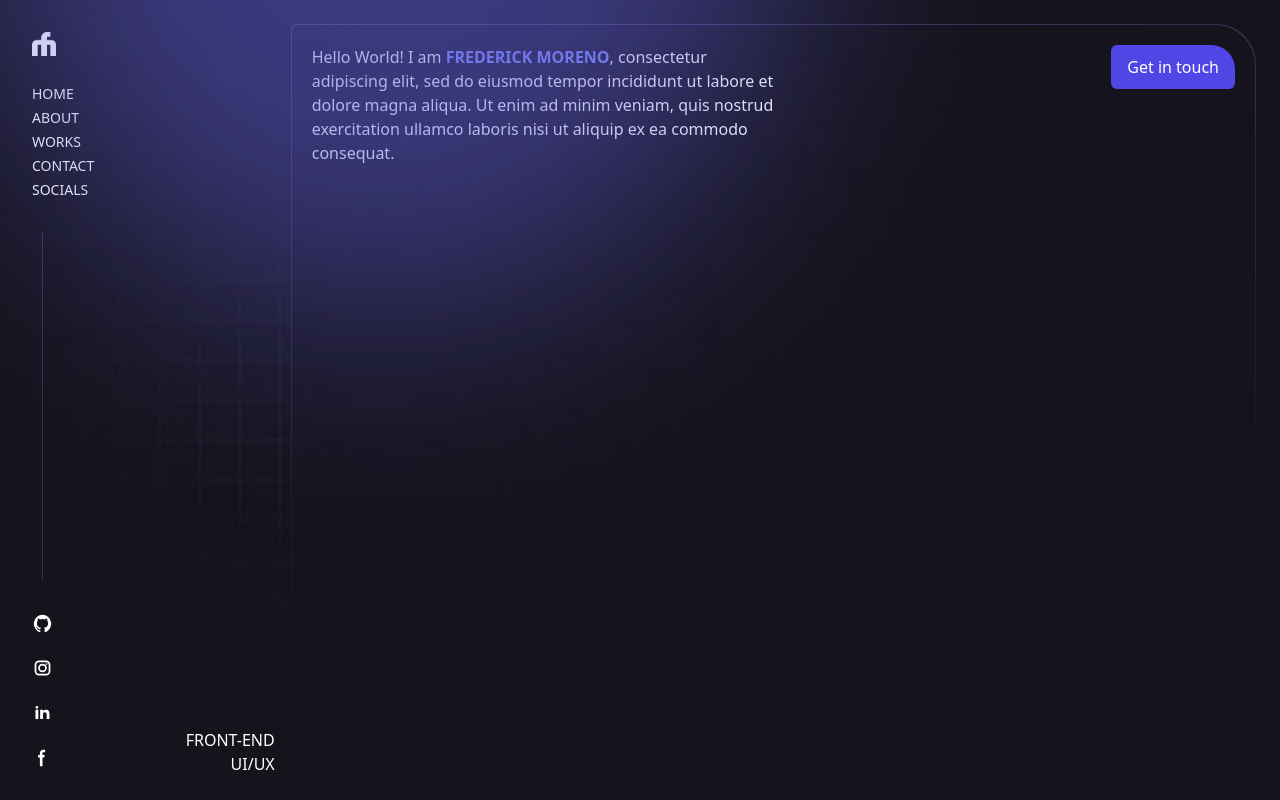
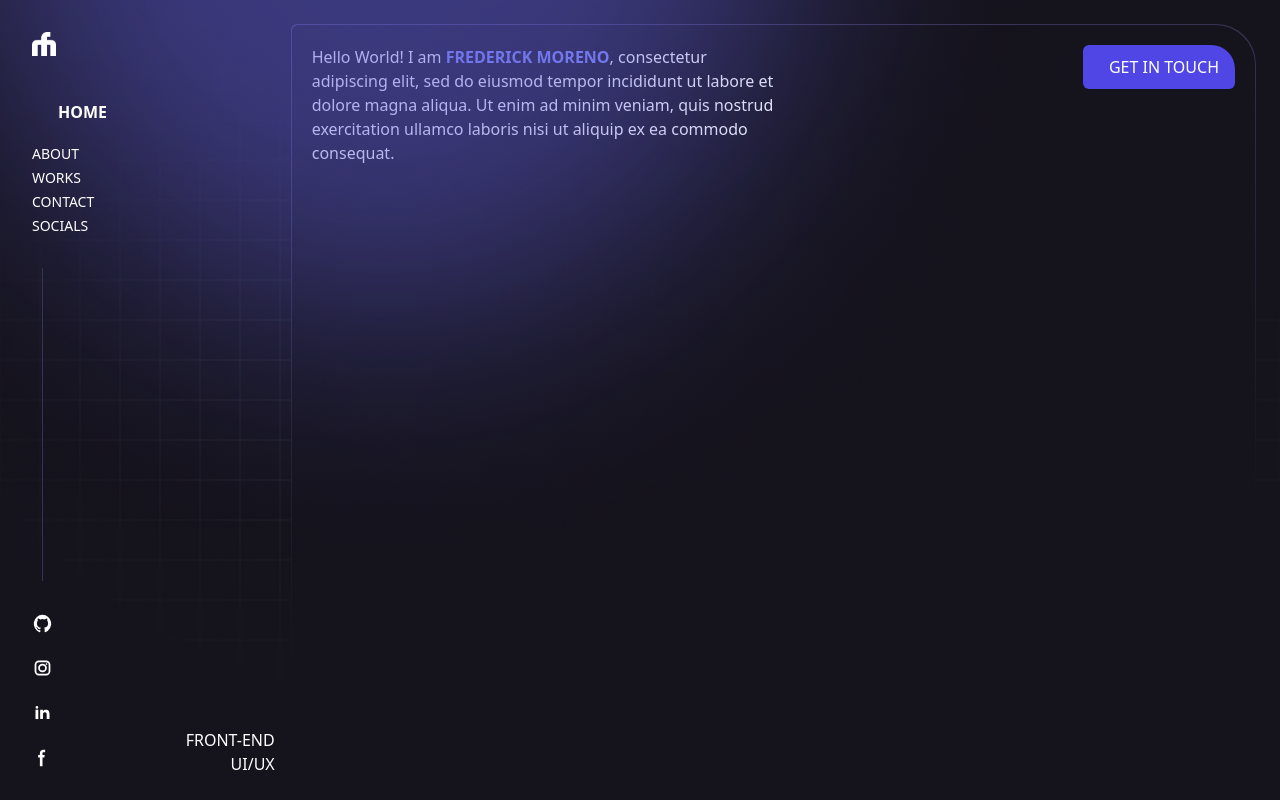
Before and after one commit to fwedwicc/FM-Portfolio, a React (Vite) app in the folder fm-portfolio/: page / in a window 1280 px wide. Built offline with nearby package versions, Linux system fonts and the light colour scheme.

Commit message:
Exploration for links styles with tailwind

```diff
--- a/fm-portfolio/index.html
+++ b/fm-portfolio/index.html
@@ -2,11 +2,11 @@
 <html lang="en">
   <head>
     <meta charset="UTF-8" />
-    <link rel="shortcut icon" href="favicon.ico" type="image/x-icon">
+    <link rel="shortcut icon" href="./FM-logo.ico" type="image/x-icon">
     <meta name="viewport" content="width=device-width, initial-scale=1.0" />
     <title>FM Portfolio</title>
   </head>
-  <body class="bg-[#15131C]">
+  <body class="bg-base">
     <div id="root"></div>
     <script type="module" src="/src/main.jsx"></script>
   </body>
--- a/fm-portfolio/src/App.jsx
+++ b/fm-portfolio/src/App.jsx
@@ -5,11 +5,11 @@ export default function App() {
   return (
     <>
       {/* Sidebar Component */}
-      <aside className='fixed flex w-[7.5rem] h-screen flex-col py-8 px-8 justify-between'>
+      <aside className='fixed flex w-[7.5rem] h-screen flex-col py-8 px-8 justify-between z-10'>
         <Sidebar />
       </aside>
       {/* Hero Page */}
-      <main className='h-screen bg-bg-grid bg-cover bg-center'>
+      <main className='h-screen bg-grid bg-cover bg-center'>
         <Hero />
       </main>
     </>
--- a/fm-portfolio/src/components/Hero.jsx
+++ b/fm-portfolio/src/components/Hero.jsx
@@ -5,7 +5,7 @@ import Button from '../components/Button'
 const Hero = () => {
   return (
     <>
-      <img src={glow01} alt="" className='absolute' />
+      <img src={glow01} alt="" className='absolute inset-0' />
       <div className='pl-[11rem] h-full p-6 flex'>
         <div className='w-[25rem] flex flex-col justify-end items-end pr-4 uppercase'>
           <h4 className="text-white">Front-end</h4>
--- a/fm-portfolio/src/components/Sidebar.jsx
+++ b/fm-portfolio/src/components/Sidebar.jsx
@@ -9,7 +9,9 @@ const Sidebar = () => {
       <div className='space-y-7'>
         <img src={logo} alt="FM-logo" className='w-[1.5rem] h-[1.5rem]' />
         <ul className='text-white text-sm uppercase space-y-1'>
-          <li>Home</li>
+          <li>
+            <button className=''>HOME</button>
+          </li>
           <li>About</li>
           <li>Works</li>
           <li>Contact</li>
--- a/fm-portfolio/src/index.css
+++ b/fm-portfolio/src/index.css
@@ -1,3 +1,35 @@
 @tailwind base;
 @tailwind components;
 @tailwind utilities;
+
+button {
+  align-items: center;
+  background-color: transparent;
+  color: #fff;
+  cursor: pointer;
+  display: flex;
+  font-family: ui-sans-serif,system-ui,-apple-system,system-ui,"Segoe UI",Roboto,"Helvetica Neue",Arial,"Noto Sans",sans-serif,"Apple Color Emoji","Segoe UI Emoji","Segoe UI Symbol","Noto Color Emoji";
+  font-size: 1rem;
+  font-weight: 700;
+  line-height: 1.5;
+  text-decoration: none;
+  text-transform: uppercase;
+  outline: 0;
+  border: 0;
+  padding: 1rem;
+}
+
+button:before {
+  background-color: #fff;
+  content: "";
+  display: inline-block;
+  height: 1px;
+  margin-right: 10px;
+  transition: all .42s cubic-bezier(.25,.8,.25,1);
+  width: 0;
+}
+
+button:hover:before {
+  background-color: #fff;
+  width: 3rem;
+}
--- a/fm-portfolio/tailwind.config.js
+++ b/fm-portfolio/tailwind.config.js
@@ -7,9 +7,13 @@ export default {
   theme: {
     extend: {
       backgroundImage: {
-        'bg-grid': "url('/src/assets/grid.png')",
+        'grid': "url('/src/assets/grid.png')",
         'border-gradient': 'linear-gradient(-10deg, rgba(21,19,28,1) 30%, rgba(67,59,98,1) 100%)',
       },
+      colors: {
+        base: "#15131C",
+
+      }
     },
   },
   plugins: [],
```
Also changed, not shown: 1 other file (tests, documents, lock files or other folders).
